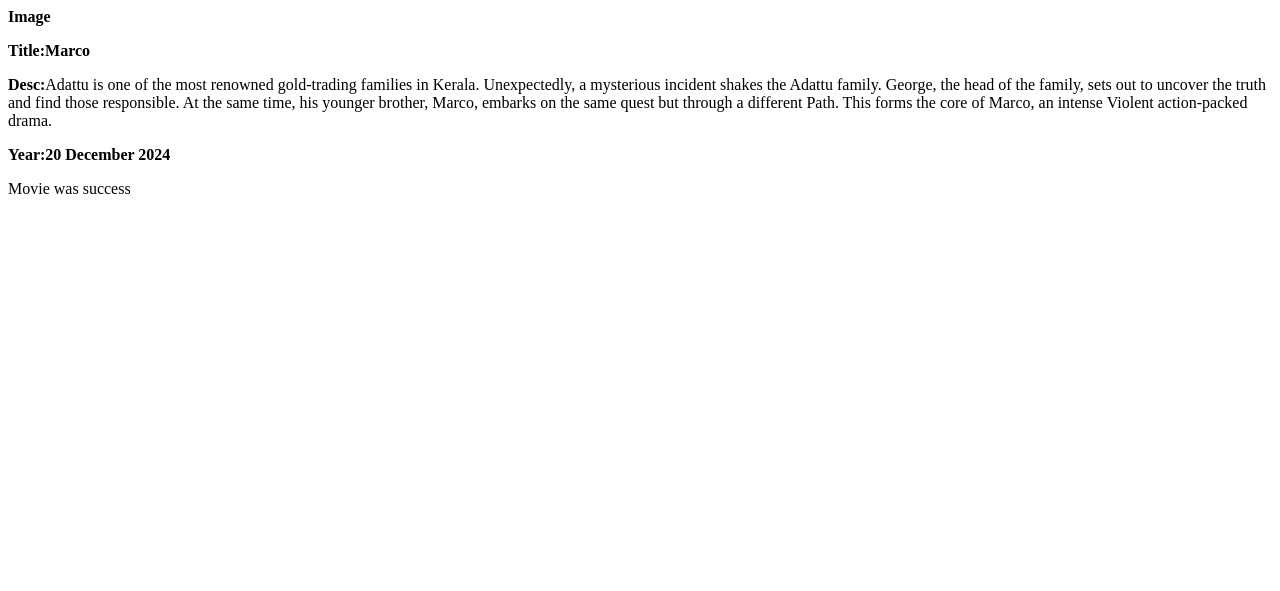
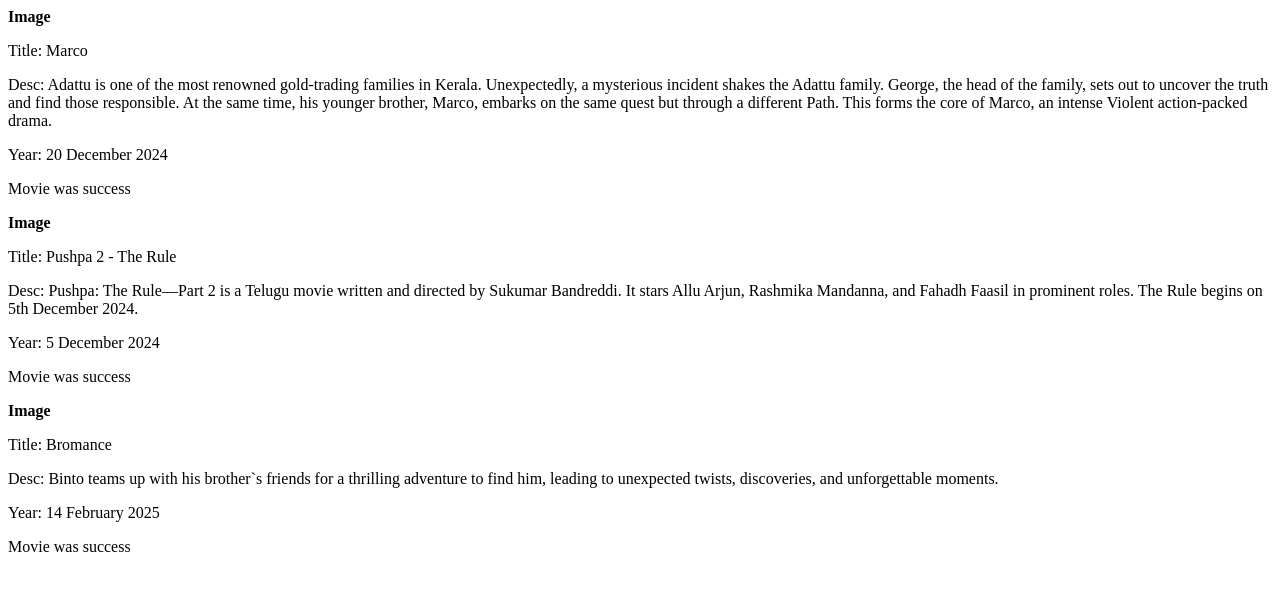
Before and after one commit to sreerag-girijan-aspire/Django, a Django app: page /first/ in a window 1280 px wide. Shown: the top 591 px of the page. Run offline with Django 5.2, Linux system fonts and the light colour scheme.

Commit message:
Update movie display logic in first_index.html and enhance movie_dict in views.py

```diff
--- a/CRUD/first/templates/first_index.html
+++ b/CRUD/first/templates/first_index.html
@@ -1,9 +1,12 @@
-<p><b>Image</b></p>
-<p><b>Title:{{title}}</b></p>
-<p><b>Desc:</b>{{desc}}</p>
-<p><b>Year:{{year}}</b></p>
-{% if success %}
+
+{% for movie in movies %}
+<b>Image</b>
+<p>Title: {{movie.title}}</p>
+<p>Desc: {{movie.desc}}</p>
+<p>Year: {{movie.year}}</p>
+{% if movie.success %}
 <p>Movie was success</p>
 {% else %}
 <p>Movie was not success</p>
 {% endif %}
+{% endfor %}
--- a/CRUD/first/views.py
+++ b/CRUD/first/views.py
@@ -4,10 +4,25 @@
 # Create your views here.
 
 movie_dict={
+    "movies":[{
     "title":"Marco",
     "desc":"Adattu is one of the most renowned gold-trading families in Kerala. Unexpectedly, a mysterious incident shakes the Adattu family. George, the head of the family, sets out to uncover the truth and find those responsible. At the same time, his younger brother, Marco, embarks on the same quest but through a different Path. This forms the core of Marco, an intense Violent action-packed drama.",
     "year":"20 December 2024",
     "success":True,
+    },
+    {
+    "title":"Pushpa 2 - The Rule",
+    "desc":"Pushpa: The Rule—Part 2 is a Telugu movie written and directed by Sukumar Bandreddi. It stars Allu Arjun, Rashmika Mandanna, and Fahadh Faasil in prominent roles. The Rule begins on 5th December 2024.",
+    "year":"5 December 2024",
+    "success":True,
+    },
+    {
+    "title":"Bromance",
+    "desc":"Binto teams up with his brother`s friends for a thrilling adventure to find him, leading to unexpected twists, discoveries, and unforgettable moments.",
+    "year":"14 February 2025",
+    "success":True,
+    }
+              ]
 }
 def print_welcome(request):
     return render(request,"first_index.html",movie_dict)
```
